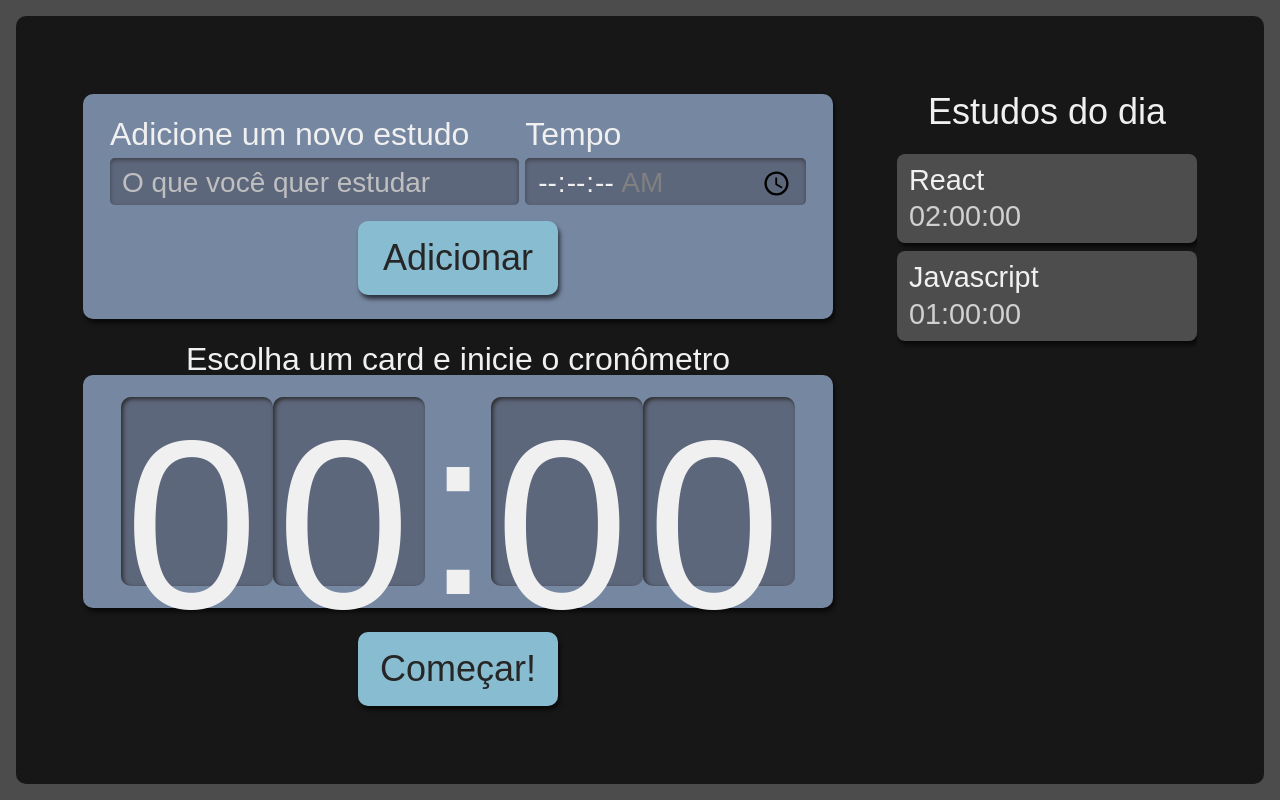
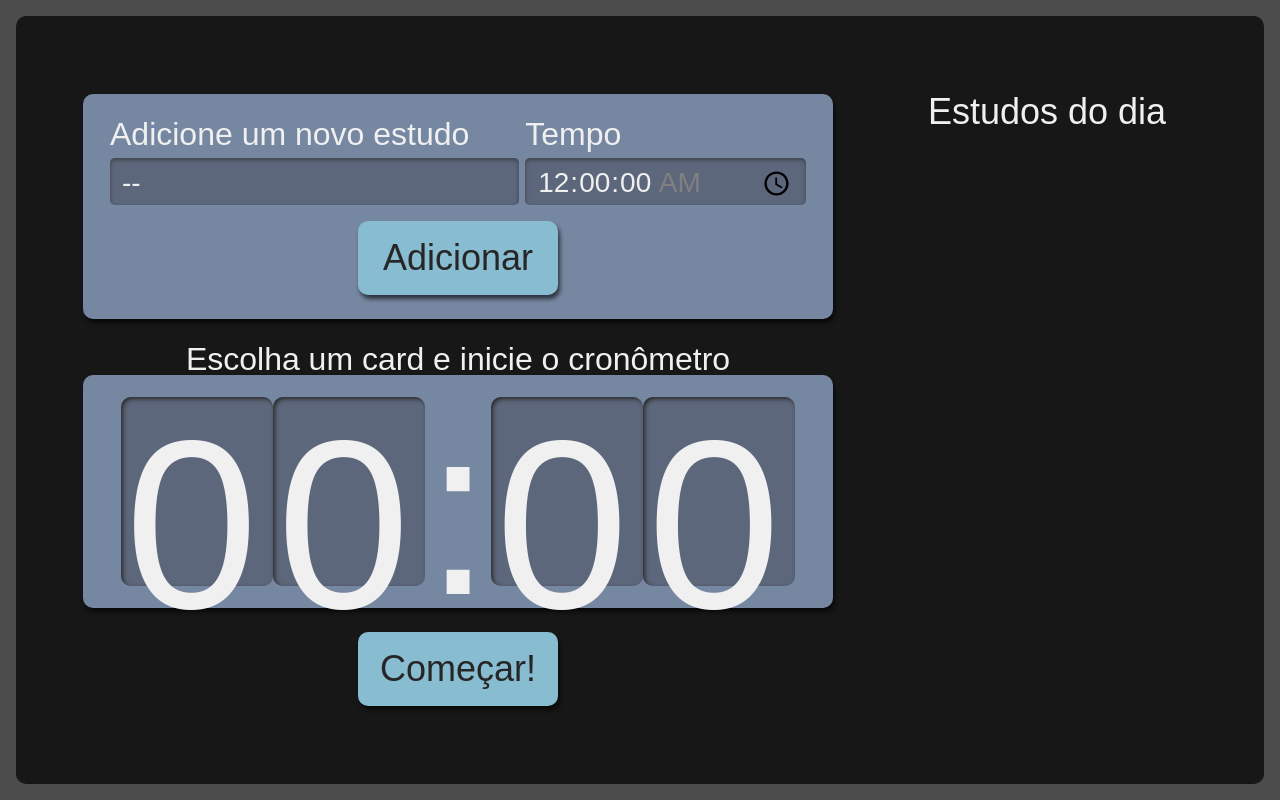
Before and after one commit to devHikary/react_ts_alura_studies, a React (Create React App) app in the folder alura-studies/: page / in a window 1280 px wide. Built offline with nearby package versions, Linux system fonts and the light colour scheme.

Commit message:
Adicionar tarefa

```diff
--- a/alura-studies/src/Lista/Index.tsx
+++ b/alura-studies/src/Lista/Index.tsx
@@ -1,24 +1,14 @@
-import * as React from "react";
+import { ITarefa } from '../types/tarefa';
 import Item from "./Item";
 import style from "./Lista.module.scss";
 
-function Lista() {
-  const tarefas = [
-    {
-      tarefa: "React",
-      tempo: "02:00:00",
-    },
-    {
-      tarefa: "Javascript",
-      tempo: "01:00:00",
-    },
-  ];
+function Lista({ tarefas }: { tarefas: ITarefa[] }) {
   return (
     <aside className={style.listaTarefas}>
       <h2> Estudos do dia </h2>
       <ul>
         {tarefas.map((item, index) => (
-          <Item key="index" {...item} />
+          <Item key={index} {...item} />
         ))}
       </ul>
     </aside>
--- a/alura-studies/src/components/Botao/index.tsx
+++ b/alura-studies/src/components/Botao/index.tsx
@@ -2,10 +2,13 @@ import React from 'react';
 import { Component } from 'react';
 import style from './Botao.module.scss';
 
-class Botao extends React.Component{
+class Botao extends React.Component<{
+  type?: "button" | "submit" | "reset" | undefined
+}>{
   render(){
+    const { type = "button"} = this.props;
     return(
-      <button className={style.botao}>
+      <button type={type} className={style.botao}>
         {this.props.children}
       </button>
     )
--- a/alura-studies/src/components/Formulario/index.tsx
+++ b/alura-studies/src/components/Formulario/index.tsx
@@ -1,40 +1,55 @@
 import React from "react";
+import { ITarefa } from '../../types/tarefa';
 import Botao from "../Botao";
-import style from './Formulario.module.scss';
+import style from "./Formulario.module.scss";
 
-class Formulario extends React.Component {
+class Formulario extends React.Component <{
+  setTarefas: React.Dispatch<React.SetStateAction<ITarefa[]>>
+}>{
+  state = {
+    tarefa: "--",
+    tempo: "00:00",
+  };
+
+  adicionarTarefas(evento: React.FormEvent<HTMLFormElement>) {
+    evento.preventDefault();
+    this.props.setTarefas(tarefasAntigas => [...tarefasAntigas, {...this.state }]);
+}
+
   render() {
     return (
-      <form className={style.novaTarefa}>
+      <form className={style.novaTarefa} onSubmit={this.adicionarTarefas.bind(this)}>
         <div className={style.inputContainer}>
-          <label htmlFor="tarefa">
-            Adicione um novo estudo
-          </label>
+          <label htmlFor="tarefa">Adicione um novo estudo</label>
           <input
             type="text"
             name="tarefa"
+            value={this.state.tarefa}
+            onChange={(evento) =>
+              this.setState({ ...this.state, tarefa: evento.target.value })
+            }
             id="tarefa"
             placeholder="O que você quer estudar"
             required
           />
         </div>
         <div className={style.inputContainer}>
-          <label htmlFor="tempo">
-            Tempo
-          </label>
+          <label htmlFor="tempo">Tempo</label>
           <input
             type="time"
             step="1"
             name="tempo"
             id="tempo"
+            value={this.state.tempo}
+            onChange={(evento) =>
+              this.setState({ ...this.state, tempo: evento.target.value })
+            }
             min="00:00:00"
             max="01:30:00"
             required
           />
         </div>
-        <Botao>
-        Adicionar
-        </Botao>
+        <Botao type='submit'>Adicionar</Botao>
       </form>
     );
   }
--- a/alura-studies/src/pages/App.tsx
+++ b/alura-studies/src/pages/App.tsx
@@ -1,15 +1,17 @@
-import React from "react";
-import Cronometro from '../components/Cronometro';
-import Formulario from '../components/Formulario';
-import Lista from '../Lista/Index';
-import style from './App.module.scss';
+import React, { useState } from "react";
+import Cronometro from "../components/Cronometro";
+import Formulario from "../components/Formulario";
+import Lista from "../Lista/Index";
+import { ITarefa } from '../types/tarefa';
+import style from "./App.module.scss";
 
 function App() {
+  const [tarefas, setTarefas] = useState<ITarefa[] | []>([]);
   return (
     <div className={style.AppStyle}>
-      <Formulario />
-      <Lista />
-      <Cronometro/>
+      <Formulario setTarefas={setTarefas}/>
+      <Lista tarefas={tarefas}/>
+      <Cronometro />
     </div>
   );
 }
--- /dev/null
+++ b/alura-studies/src/types/tarefa.ts
@@ -0,0 +1,4 @@
+export interface ITarefa {
+  tarefa: string,
+  tempo: string
+}
```
Lines whose indentation alone changed are shown as unchanged.
